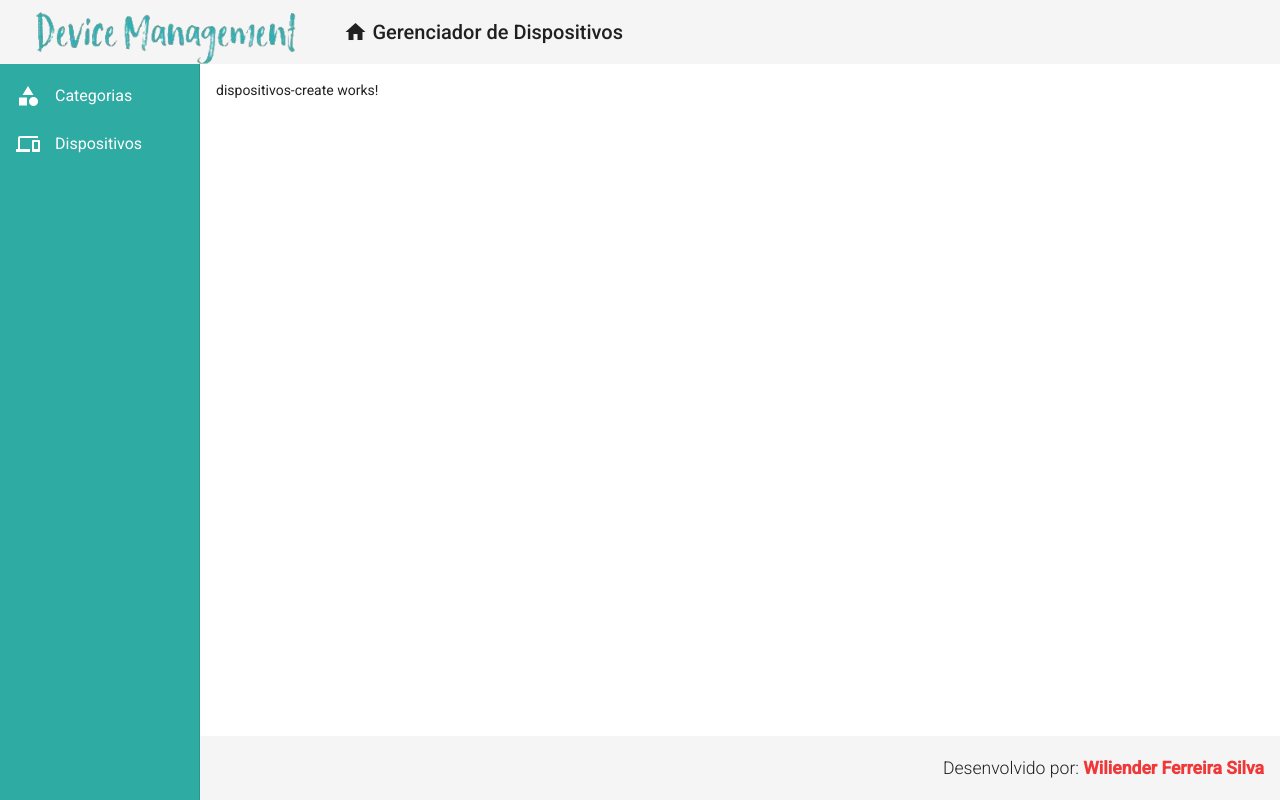
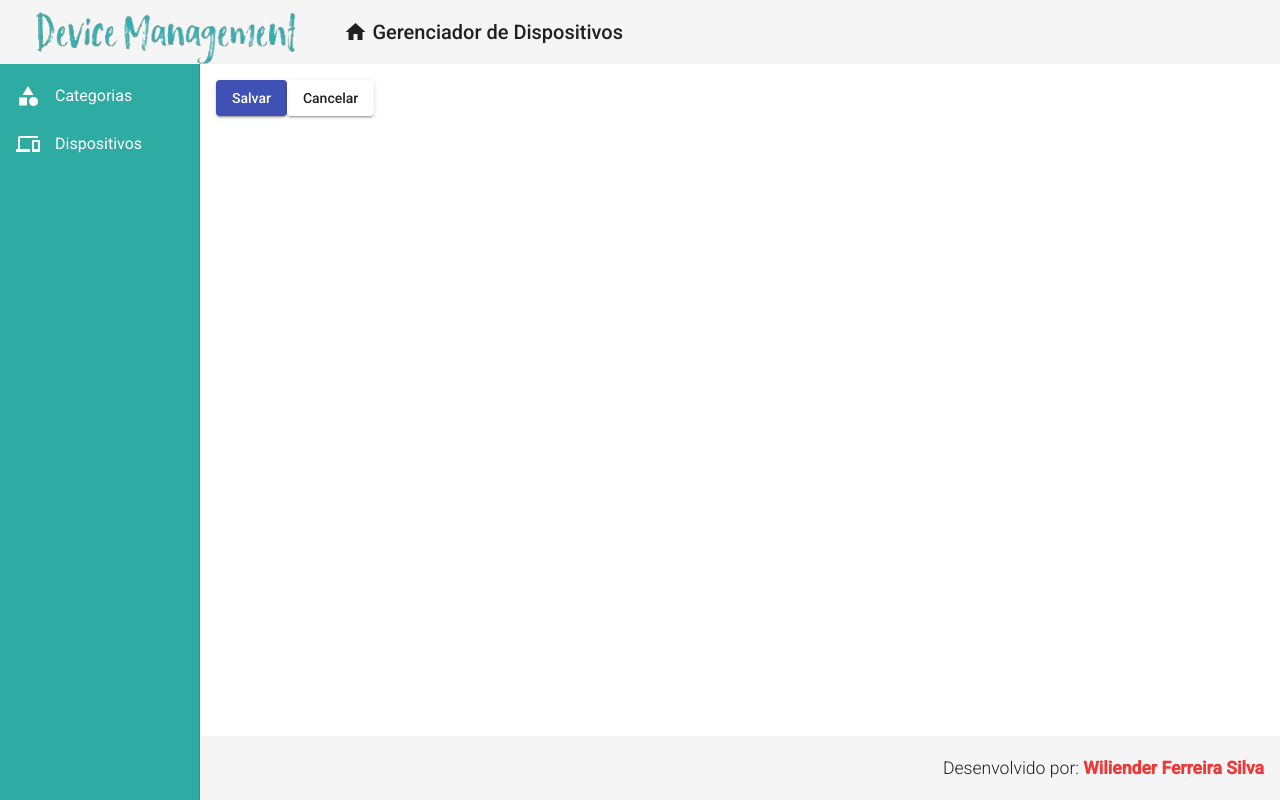
Before and after one commit to wiliender/desafio-fullstack, an Angular app in the folder frontend/: page /dispositivos/create in a window 1280 px wide. Built offline with nearby package versions, Linux system fonts and the light colour scheme.

Commit message:
Criação do dispositivos Service, implementação dos botões salvar e cancelar e seus event binding

```diff
--- a/frontend/src/app/components/dispositivos/dispositivos-create/dispositivos-create.component.html
+++ b/frontend/src/app/components/dispositivos/dispositivos-create/dispositivos-create.component.html
@@ -1 +1,8 @@
-<p>dispositivos-create works!</p>
+
+<button mat-raised-button (click)="createDispositivos()" color="primary">
+    Salvar
+</button>
+
+<button mat-raised-button (click)="cancel()">
+    Cancelar
+</button>
--- a/frontend/src/app/components/dispositivos/dispositivos-create/dispositivos-create.component.ts
+++ b/frontend/src/app/components/dispositivos/dispositivos-create/dispositivos-create.component.ts
@@ -1,4 +1,6 @@
+import { DispositivosService } from './../dispositivos.service';
 import { Component, OnInit } from '@angular/core';
+import { Router } from '@angular/router';
 
 @Component({
   selector: 'app-dispositivos-create',
@@ -7,9 +9,16 @@
 })
 export class DispositivosCreateComponent implements OnInit {
 
-  constructor() { }
+  constructor(private dispositivosService: DispositivosService, private router: Router) { }
 
   ngOnInit(): void {
+
   }
 
+  createDispositivos(): void {
+    this.dispositivosService.showMessage('Dispositivo criado com sucesso!')
+  }
+  cancel(): void {
+    this.router.navigate(['/dispositivos'])
+  }
 }
--- /dev/null
+++ b/frontend/src/app/components/dispositivos/dispositivos.service.ts
@@ -0,0 +1,18 @@
+import { Injectable } from '@angular/core';
+import { MatSnackBar } from '@angular/material/snack-bar';
+
+@Injectable({
+  providedIn: 'root'
+})
+export class DispositivosService {
+
+  constructor(private snackBar: MatSnackBar) { }
+
+  showMessage(msg: string): void {
+    this.snackBar.open(msg, 'X', {
+      duration: 3000,
+      horizontalPosition: 'right',
+      verticalPosition: 'top',
+    })
+  }
+}
```
